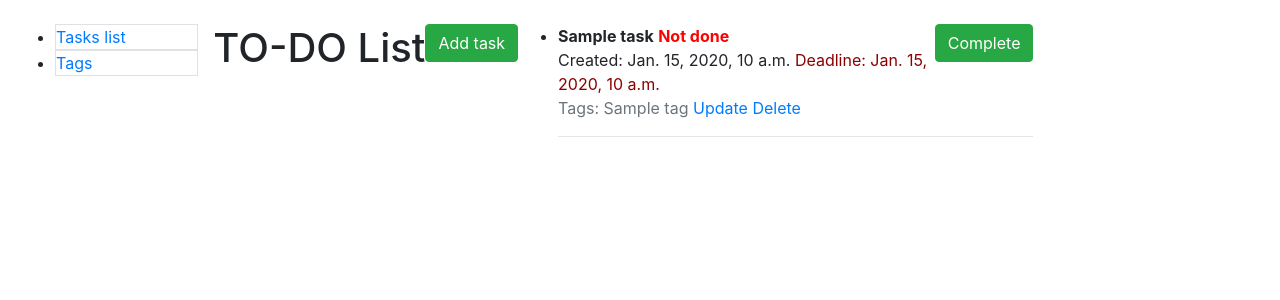
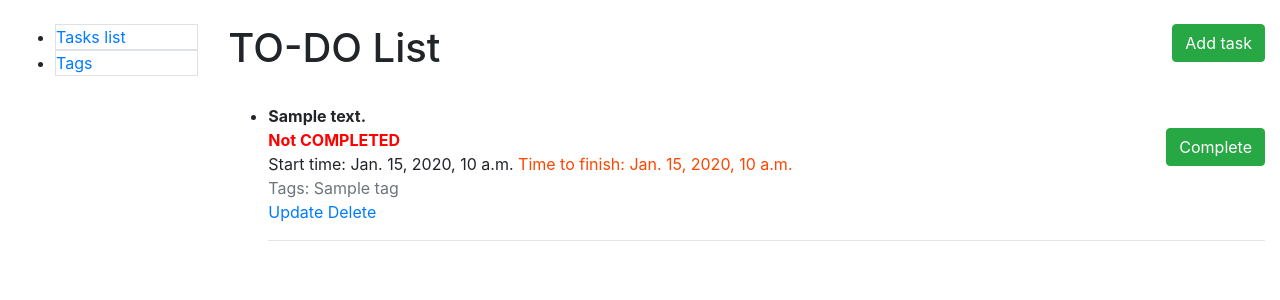
Before and after one commit to 4ndyua/django_todo, a Django app: template task_app/templates/task_app/task_list.html in a window 1280 px wide. Shown: the top 300 px of the page. Run offline with Django 4.2, Linux system fonts and the light colour scheme; the template is opened without the code that fills it: most values are stand-ins (such as "Sample title", 1, 10 or a date in 2020).

Commit message:
interim commit

```diff
--- a/django_todo/settings.py
+++ b/django_todo/settings.py
@@ -101,6 +101,10 @@ AUTH_PASSWORD_VALIDATORS = [
 
 LANGUAGE_CODE = 'en-us'
 
+USE_L10N = False
+DATE_FORMAT = 'd-m-Y'
+DATETIME_FORMAT = 'd-m-Y H:i'
+
 TIME_ZONE = 'UTC'
 
 USE_I18N = True
--- a/task_app/templates/task_app/base.html
+++ b/task_app/templates/task_app/base.html
@@ -5,7 +5,8 @@
     <meta name="viewport"
           content="width=device-width, user-scalable=no, initial-scale=1.0, maximum-scale=1.0, minimum-scale=1.0">
     <meta http-equiv="X-UA-Compatible" content="ie=edge">
-    <link rel="stylesheet" href="https://cdn.jsdelivr.net/npm/bootstrap@4.3.1/dist/css/bootstrap.min.css" integrity="sha384-ggOyR0iXCbMQv3Xipma34MD+dH/1fQ784/j6cY/iJTQUOhcWr7x9JvoRxT2MZw1T" crossorigin="anonymous">
+    <link rel="stylesheet" href="https://cdn.jsdelivr.net/npm/bootstrap@4.3.1/dist/css/bootstrap.min.css"
+          integrity="sha384-ggOyR0iXCbMQv3Xipma34MD+dH/1fQ784/j6cY/iJTQUOhcWr7x9JvoRxT2MZw1T" crossorigin="anonymous">
 
     {% block title %}
     <title>TO-DO List</title>
@@ -15,7 +16,6 @@
 
 <body>
 <br>
-
   <div class="container-fluid">
     <div class="row">
       <div class="col-sm-2">
@@ -23,9 +23,9 @@
           {% include "task_app/includes/sidebar.html" %}
         {% endblock %}
       </div>
-    {% block content %}
-
-    {% endblock %}
+      <div class="col-sm-10">
+        {% block content %}{% endblock %}
+      </div>
     </div>
   </div>
 </body>
--- a/task_app/templates/task_app/tag_form.html
+++ b/task_app/templates/task_app/tag_form.html
@@ -2,6 +2,9 @@
 {% load crispy_forms_filters %}
 
 {% block content %}
+{% load crispy_forms_filters %}
+{% load crispy_forms_tags %}
+
   <h1>{{ object|yesno:"Update,Add" }} Tag</h1>
 
   <form action="" method="post" novalidate>
--- a/task_app/templates/task_app/task_list.html
+++ b/task_app/templates/task_app/task_list.html
@@ -10,18 +10,20 @@
   </h1>
 
     {% if task_list %}
-    <ul class="todo-list">
+    <ul>
       {% for task in task_list %}
+          <br>
         <li>
-          <strong>{{ task.task }}</strong>
+          <strong>{{ task.content }}</strong>
+            <br>
 
-          {% if task.done %}
-            <strong style="color: green">Done</strong>
+          {% if task.completed %}
+            <strong style="color: green">COMPLETED</strong>
             <a class="btn btn-secondary float-right" href="{% url 'task_app:task_change_complete' pk=task.id %}" role="button">
               Undo
             </a>
           {% else %}
-            <strong style="color: red">Not done</strong>
+            <strong style="color: red">Not COMPLETED</strong>
             <a class="btn btn-success float-right" href="{% url 'task_app:task_change_complete' pk=task.id %}" role="button">
               Complete
             </a>
@@ -29,9 +31,9 @@
 
           <br>
 
-          Created: {{ task.created_at }}
-          {% if task.deadline %}
-            <span style="color: darkred">Deadline: {{ task.deadline }}</span>
+          Start time: {{ task.time_start }}
+          {% if task.time_end %}
+            <span style="color: orangered">Time to finish: {{ task.time_end }}</span>
           {% endif %}
 
           <br>
@@ -39,6 +41,7 @@
           <span class="text-muted">
             Tags: {% for tag in task.tags.all %} {{ tag.name }} {% endfor %}
           </span>
+            <br>
           <a href="{% url 'task_app:task-update' pk=task.id %}">Update</a>
           <a href="{% url 'task_app:task-delete' pk=task.id %}">Delete</a>
 
```
Also changed, not shown: task_app/templates/task_app/tag_list.html (+4 -4 lines).
